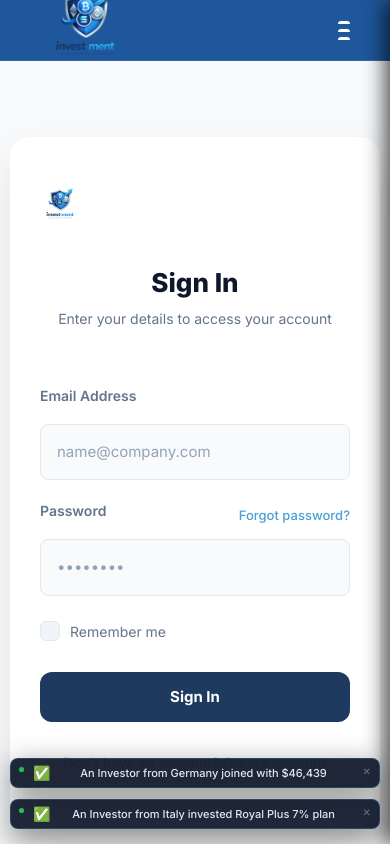
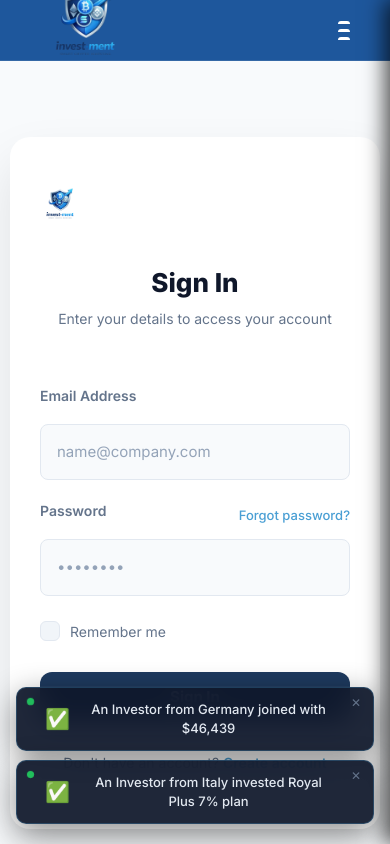
Before and after one commit to faizanproject-official/frontend-repo, a React (Create React App) app: page /login in a window 390 px wide. Shown: the top 844 px of the page. Built offline with nearby package versions, Linux system fonts and the light colour scheme; no server answers.

Commit message:
toaster live

```diff
--- a/src/components/LiveInvestorToast.css
+++ b/src/components/LiveInvestorToast.css
@@ -30,12 +30,12 @@
     animation: lit-slide-in 0.38s cubic-bezier(0.34, 1.56, 0.64, 1) both;
 }
 
-/* Desktop animation */
 @keyframes lit-slide-in {
     from {
         opacity: 0;
         transform: translateX(70px) scale(0.92);
     }
+
     to {
         opacity: 1;
         transform: translateX(0) scale(1);
@@ -47,6 +47,7 @@
         opacity: 1;
         transform: translateX(0) scale(1);
     }
+
     to {
         opacity: 0;
         transform: translateX(70px) scale(0.92);
@@ -63,7 +64,7 @@
     flex: 1;
     margin: 0;
     color: #e2e8f0;
-    font-size: clamp(11px, 2.5vw, 13px); /* responsive text */
+    font-size: 13px;
     font-weight: 500;
     line-height: 1.45;
     font-family: 'Inter', sans-serif;
@@ -88,7 +89,7 @@
     color: #cbd5e1;
 }
 
-/* Pulse dot */
+/* Pulse dot — live indicator */
 .lit-toast::before {
     content: '';
     position: absolute;
@@ -103,108 +104,51 @@
 }
 
 @keyframes pulse-dot {
-    0%, 100% {
+
+    0%,
+    100% {
         opacity: 1;
         transform: scale(1);
     }
+
     50% {
         opacity: 0.35;
         transform: scale(1.6);
     }
 }
 
-/* Adjust icon spacing */
+/* Adjust icon left margin to not overlap pulse dot */
 .lit-toast .lit-icon {
     margin-left: 14px;
-}
-
-/* ===== Tablet ===== */
-@media (max-width: 768px) {
-    .lit-container {
-        right: 16px;
-        bottom: 20px;
-        max-width: 300px;
-    }
-
-    .lit-toast {
-        padding: 10px 34px 10px 12px;
-        gap: 10px;
-    }
-
-    .lit-icon {
-        font-size: 18px;
-    }
 }
 
 /* ===== Mobile: bottom-center ===== */
 @media (max-width: 640px) {
     .lit-container {
         top: auto;
-        bottom: 15px;
+        bottom: 20px;
         left: 50%;
         right: auto;
         transform: translateX(-50%);
-        max-width: calc(100vw - 20px);
-        width: calc(100vw - 20px);
+        max-width: calc(100vw - 32px);
+        width: calc(100vw - 32px);
         align-items: center;
     }
 
     .lit-toast {
         width: 100%;
         max-width: 100%;
-        padding: 8px 32px 8px 10px;
-        gap: 8px;
-        border-radius: 8px;
     }
 
-    .lit-message {
-        font-size: 12px;
-        line-height: 1.3;
-    }
-
-    .lit-icon {
-        font-size: 16px;
-        margin-left: 10px;
-    }
-
-    .lit-close {
-        top: 5px;
-        right: 6px;
-        font-size: 10px;
-    }
-
-    .lit-toast::before {
-        width: 5px;
-        height: 5px;
-        top: 8px;
-        left: 8px;
-    }
-
-    /* Mobile animation */
     @keyframes lit-slide-in {
         from {
             opacity: 0;
-            transform: translateY(25px) scale(0.95);
+            transform: translateY(30px) scale(0.94);
         }
+
         to {
             opacity: 1;
             transform: translateY(0) scale(1);
         }
     }
 }
-
-/* ===== Extra Small Devices ===== */
-@media (max-width: 400px) {
-    .lit-toast {
-        padding: 7px 28px 7px 8px;
-        gap: 6px;
-    }
-
-    .lit-message {
-        font-size: 11px;
-    }
-
-    .lit-icon {
-        font-size: 14px;
-    }
-}
```
